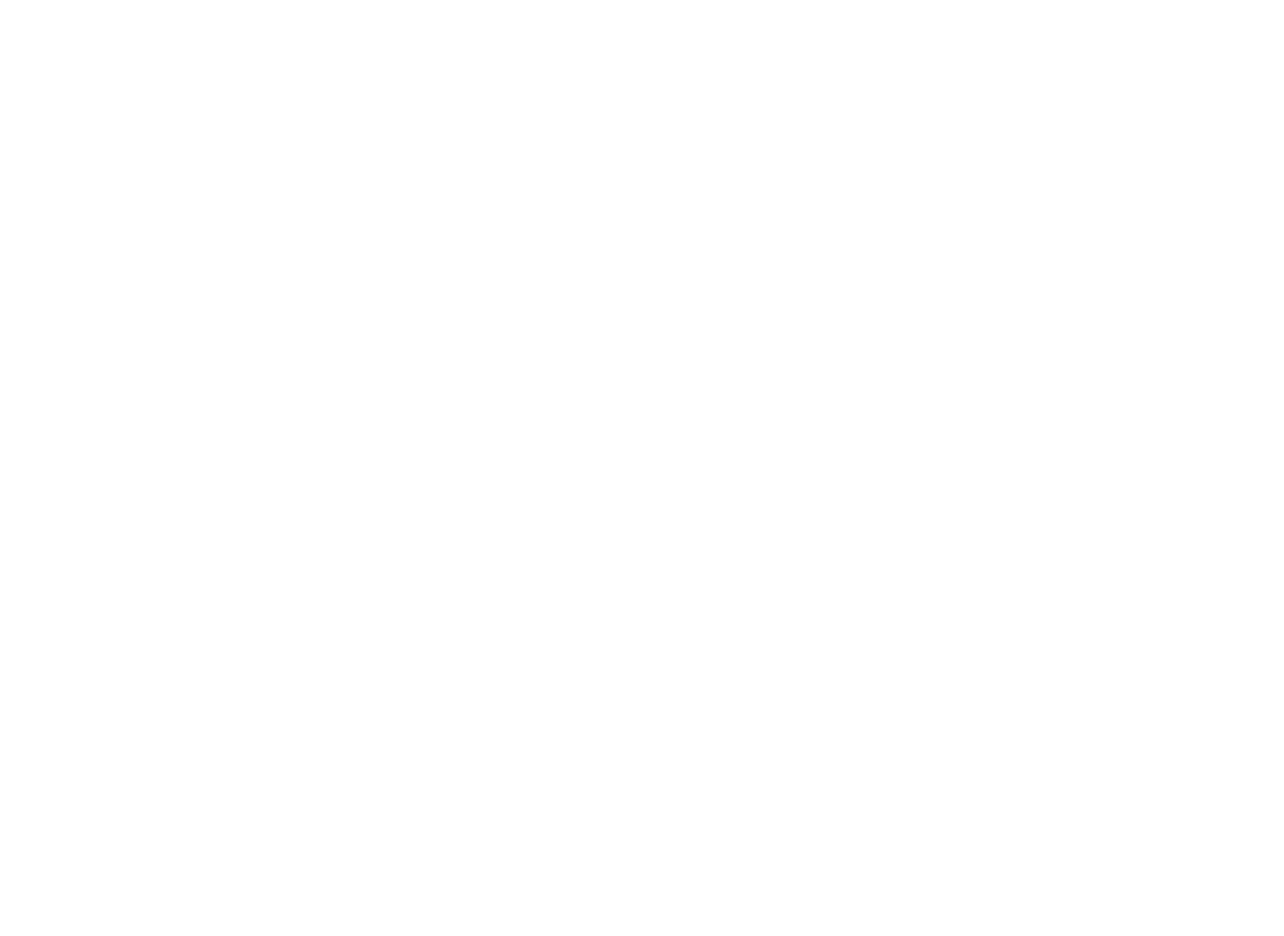
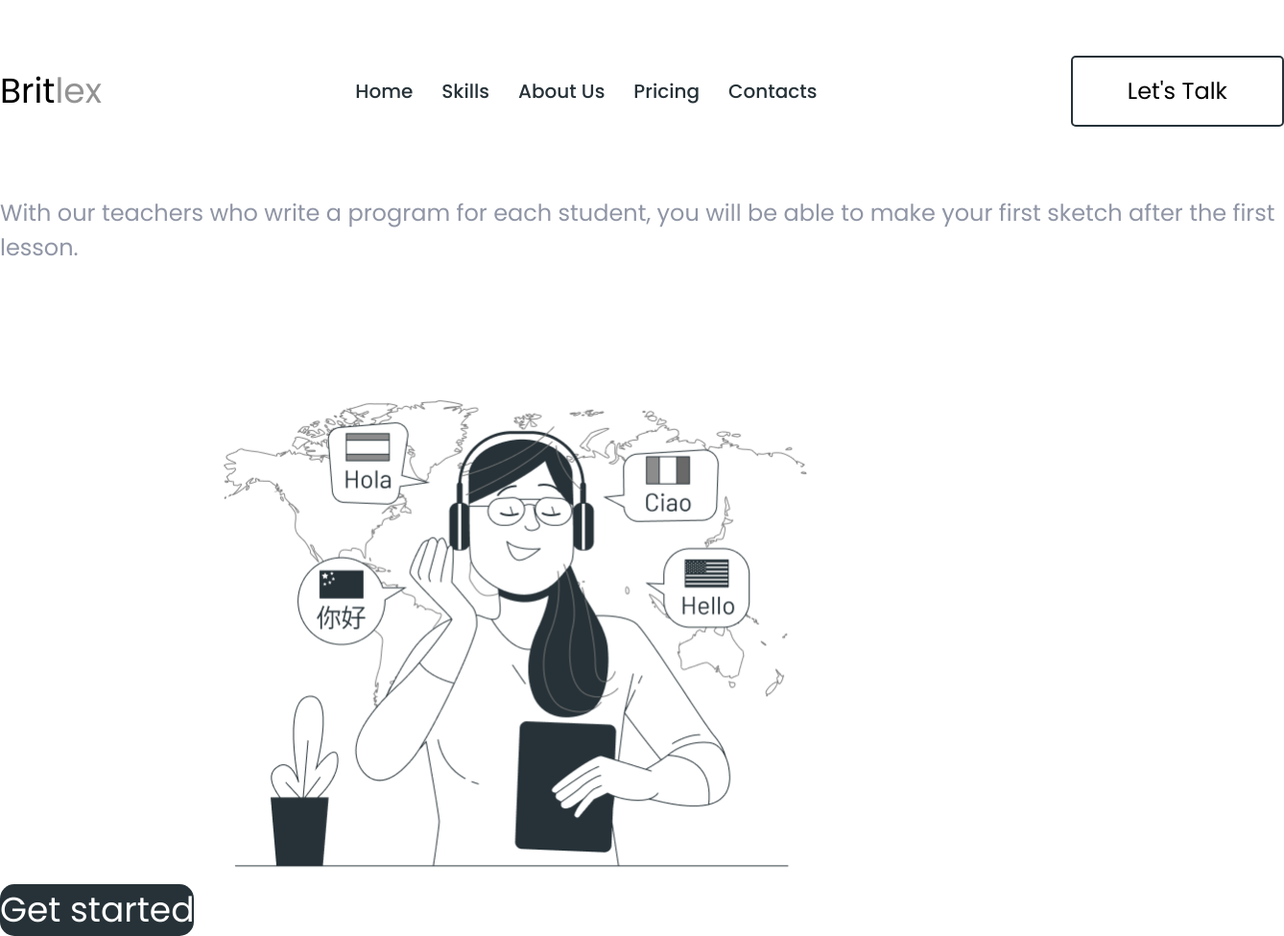
Before and after one commit to dykyys/goit-hw-01, a plain HTML site: page index.html in a window 1280 px wide. Shown: the whole page at 96% size, 1338 px wide, since content can reach past the window. Before the commit the page ends 800 px from the top, so only its background shows below. Drawn offline with nearby package versions, Linux system fonts and the light colour scheme.

Commit message:
finish lesson

```diff
--- /dev/null
+++ b/css/styles.css
@@ -0,0 +1,173 @@
+:root {
+  /* Fonts */
+  --main-font-family: 'Poppins', sans-serif;
+
+  /* Colors */
+  --main-dark-color: #000;
+  --main-light-color: #fff;
+  --current-color: #939393;
+  --main-color: #8f95a5;
+  --secondary-color: #263238;
+  --border-color: #c4c4c4;
+  --badge-bg-color: #eeeeee;
+  --badge-color: #546269;
+}
+
+html {
+  scroll-behavior: smooth;
+}
+
+body {
+  font-family: var(--main-font-family);
+  font-size: 16px;
+  font-weight: 400;
+  font-style: normal;
+
+  color: var(--main-color);
+}
+
+/* Common Styles */
+.link {
+  text-decoration: none;
+  color: inherit;
+}
+
+.button {
+  border: none;
+  background-color: transparent;
+  cursor: pointer;
+  font-family: inherit;
+  color: inherit;
+
+  padding: 0;
+}
+
+.list {
+  list-style: none;
+
+  padding-left: 0;
+  margin-top: 0;
+  margin-bottom: 0;
+}
+
+.section {
+  background-color: var(--main-light-color);
+}
+
+.section-title {
+  font-weight: 600;
+  font-size: 48px;
+  line-height: 1.67;
+
+  color: var(--main-dark-color);
+}
+
+.current {
+  color: var(--current-color);
+}
+
+.container {
+  width: 1338px;
+
+  margin-left: auto;
+  margin-right: auto;
+}
+
+/* Семантичне скриття елементів */
+.visually-hidden {
+  position: absolute;
+  white-space: nowrap;
+  width: 1px;
+  height: 1px;
+  overflow: hidden;
+  border: 0;
+  padding: 0;
+  clip: rect(0 0 0 0);
+  clip-path: inset(50%);
+  margin: -1px;
+}
+
+/* Header */
+.header {
+  background-color: var(--main-light-color);
+
+  padding-top: 58px;
+  padding-bottom: 48px;
+}
+
+.header > .container {
+  display: flex;
+  align-items: center;
+  justify-content: space-between;
+}
+
+.site-logo {
+  font-size: 36px;
+  line-height: 1.5;
+
+  color: var(--main-dark-color);
+}
+
+.nav-list {
+  display: flex;
+  align-items: center;
+}
+
+.nav-item + .nav-item {
+  margin-left: 30px;
+}
+
+.nav-link {
+  font-weight: 500;
+  font-size: 20px;
+  line-height: 1.5;
+
+  color: var(--secondary-color);
+}
+
+.nav-link:hover,
+.nav-link:focus {
+  color: var(--main-color);
+}
+
+.header-button {
+  background-color: var(--main--light-color);
+  color: var(--main-dark-color);
+  font-size: 24px;
+  line-height: 1.5;
+
+  border: 2px solid var(--secondary-color);
+  border-radius: 5px;
+
+  padding: 17px 57px;
+}
+
+.header-button:hover,
+.header-button:focus {
+  background-color: var(--main-color);
+  color: var(--main-light-color);
+}
+
+/* Hero */
+
+.hero-title {
+  font-weight: 600;
+  font-size: 64px;
+  line-height: 1.25;
+
+  color: var(--main-dark-color);
+}
+
+.hero-description {
+  font-size: 24px;
+  line-height: 1.5;
+}
+
+.hero-button {
+  color: var(--main-light-color);
+  font-size: 36px;
+  line-height: 1.5;
+
+  background-color: var(--secondary-color);
+  border-radius: 15px;
+}
--- a/index.html
+++ b/index.html
@@ -4,7 +4,55 @@
     <meta charset="UTF-8" />
     <meta http-equiv="X-UA-Compatible" content="IE=edge" />
     <meta name="viewport" content="width=device-width, initial-scale=1.0" />
+    <link
+      rel="stylesheet"
+      href="https://cdnjs.cloudflare.com/ajax/libs/modern-normalize/1.1.0/modern-normalize.min.css"
+      integrity="sha512-wpPYUAdjBVSE4KJnH1VR1HeZfpl1ub8YT/NKx4PuQ5NmX2tKuGu6U/JRp5y+Y8XG2tV+wKQpNHVUX03MfMFn9Q=="
+      crossorigin="anonymous"
+      referrerpolicy="no-referrer"
+    />
+    <link rel="preconnect" href="https://fonts.googleapis.com" />
+    <link rel="preconnect" href="https://fonts.gstatic.com" crossorigin />
+    <link
+      href="https://fonts.googleapis.com/css2?family=Poppins:wght@400;500;600&display=swap"
+      rel="stylesheet"
+    />
+    <link rel="stylesheet" href="./css/styles.css" />
     <title>Blended-2</title>
   </head>
-  <body></body>
+  <body>
+    <!-- Header -->
+
+    <header class="header">
+      <div class="container">
+        <a href="#" class="link site-logo">Brit<span class="current">lex</span></a>
+        <nav class="site-nav">
+          <ul class="list nav-list">
+            <li class="nav-item"><a href="#" class="link nav-link">Home</a></li>
+            <li class="nav-item"><a href="#" class="link nav-link">Skills</a></li>
+            <li class="nav-item"><a href="#hero" class="link nav-link">About Us</a></li>
+            <li class="nav-item"><a href="#" class="link nav-link">Pricing</a></li>
+            <li class="nav-item"><a href="#" class="link nav-link">Contacts</a></li>
+          </ul>
+        </nav>
+        <button class="button header-button" type="button">Let's Talk</button>
+      </div>
+    </header>
+
+    <main>
+      <!-- Hero -->
+      <section class="section" id="hero">
+        <div class="container">
+          <h1 class="hero-title visually-hidden">Learn Any Foreign Language</h1>
+          <p class="hero-description">
+            With our teachers who write a program for each student, you will be able to make your
+            first sketch after the first lesson.
+          </p>
+          <button class="button hero-button" type="button">Get started</button>
+
+          <img class="hero-image" src="./images/hero.png" alt="hero-image" width="660" />
+        </div>
+      </section>
+    </main>
+  </body>
 </html>
```
Also changed, not shown: images/hero-2.jpg (deleted), 1 other file.
